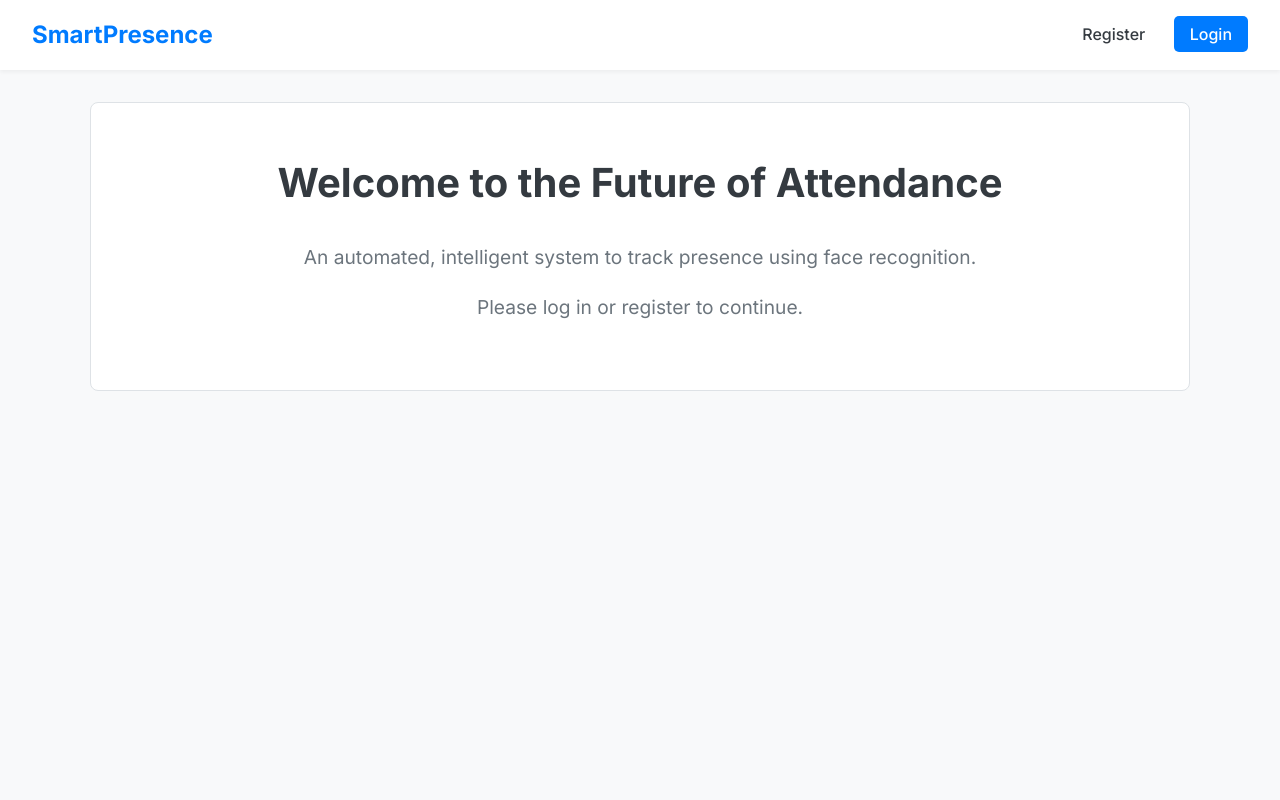
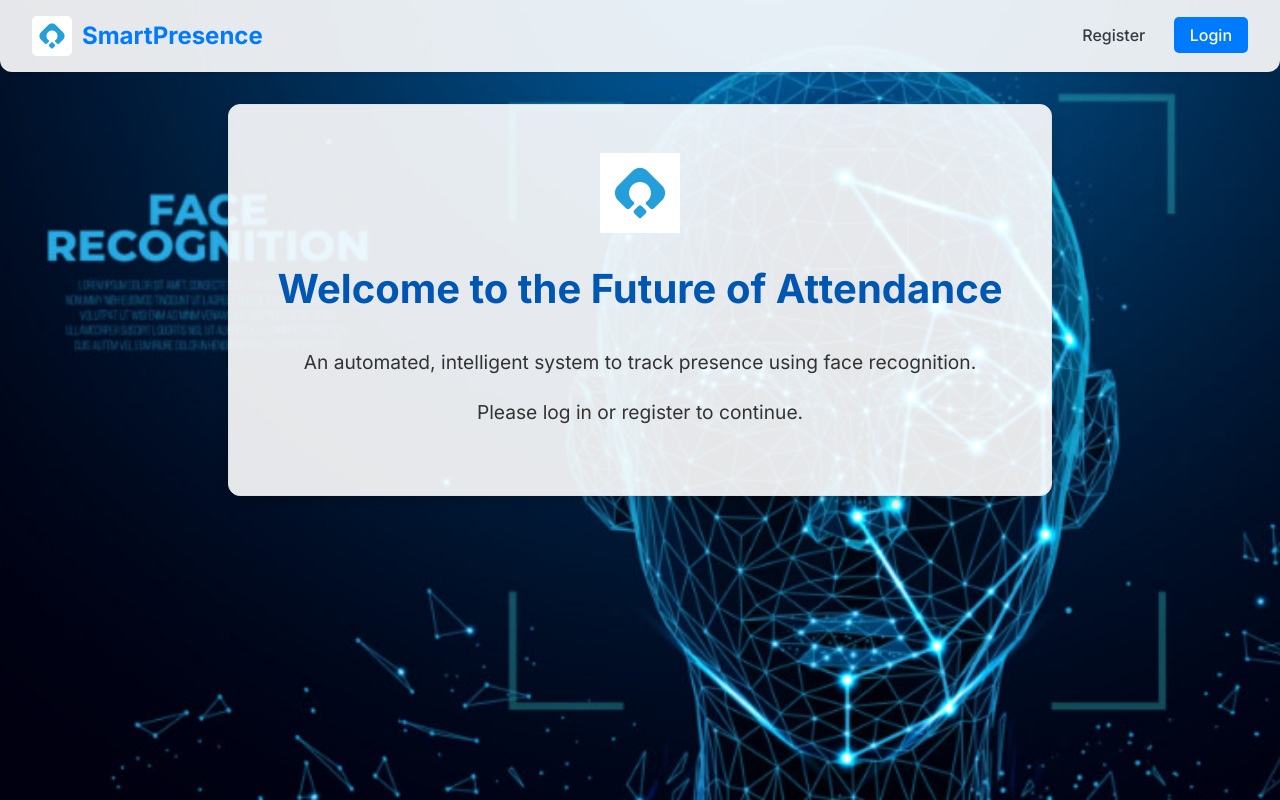
Before and after one commit to San1nn/smart_presence, a FastAPI app: page / in a window 1280 px wide. Run offline with FastAPI, Linux system fonts and the light colour scheme.

Commit message:
Refactor code structure for improved readability and maintainability

```diff
--- a/app/templates/landing.html
+++ b/app/templates/landing.html
@@ -8,27 +8,106 @@
         :root {
             --primary-color: #007bff;
             --primary-hover: #0056b3;
-            --bg-color: #f8f9fa;
             --card-bg: #ffffff;
             --text-color: #343a40;
-            --light-text: #6c757d;
         }
-        body { font-family: 'Inter', sans-serif; line-height: 1.6; margin: 0; padding: 0; background-color: var(--bg-color); color: var(--text-color); }
-        .navbar { background-color: var(--card-bg); padding: 1rem 2rem; box-shadow: 0 2px 4px rgba(0,0,0,0.05); display: flex; justify-content: space-between; align-items: center; }
-        .navbar .logo { font-size: 1.5rem; font-weight: 700; color: var(--primary-color); text-decoration: none; }
-        .navbar .nav-links a { color: var(--text-color); text-decoration: none; margin-left: 1.5rem; font-weight: 500; transition: color 0.3s; }
+        body {
+            font-family: 'Inter', sans-serif;
+            line-height: 1.6;
+            margin: 0;
+            padding: 0;
+            color: var(--text-color);
+            min-height: 100vh;
+            display: flex;
+            flex-direction: column;
+
+            /* --- CORRECTED BACKGROUND IMAGE PATH --- */
+            /* Use the URL path, not the local file system path */
+            background-image: url('/static/images/im.png');
+
+            background-repeat: no-repeat;
+            background-position: center center;
+            background-attachment: fixed;
+            background-size: cover;
+        }
+
+        .navbar {
+            background-color: rgba(255,255,255,0.9);
+            padding: 1rem 2rem;
+            box-shadow: 0 2px 4px rgba(0,0,0,0.05);
+            display: flex;
+            justify-content: space-between;
+            align-items: center;
+            border-radius: 0 0 12px 12px;
+            z-index: 1;
+            position: relative;
+        }
+
+        /* Logo Styles */
+        .navbar .logo { display: flex; align-items: center; text-decoration: none; }
+        .navbar .logo img { height: 40px; margin-right: 10px; border-radius: 5px; } /* Added border-radius */
+        .navbar .logo-text { font-size: 1.5rem; font-weight: 700; color: var(--primary-color); }
+
+        .navbar .nav-links a {
+            color: var(--text-color);
+            text-decoration: none;
+            margin-left: 1.5rem;
+            font-weight: 500;
+            transition: color 0.3s;
+        }
         .navbar .nav-links a:hover { color: var(--primary-color); }
-        .navbar .nav-links .button { background-color: var(--primary-color); color: white; padding: 0.5rem 1rem; border-radius: 5px; transition: background-color 0.3s; }
-        .navbar .nav-links .button:hover { background-color: var(--primary-hover); color: white; }
-        .container { max-width: 1100px; margin: 2rem auto; padding: 0 2rem; }
-        .welcome-banner { background-color: var(--card-bg); padding: 3rem; border-radius: 8px; margin-bottom: 2rem; text-align: center; border: 1px solid #dee2e6;}
-        .welcome-banner h1 { margin-top: 0; font-size: 2.5rem; }
-        .welcome-banner p { font-size: 1.2rem; color: var(--light-text); }
+        .navbar .nav-links .button {
+            background-color: var(--primary-color);
+            color: white;
+            padding: 0.5rem 1rem;
+            border-radius: 5px;
+            transition: background-color 0.3s;
+        }
+        .navbar .nav-links .button:hover {
+            background-color: var(--primary-hover);
+            color: white;
+        }
+
+        .container { max-width: 1100px; margin: 2rem auto; padding: 0 2rem; position: relative; z-index: 1; }
+        .welcome-banner {
+            background-color: rgba(255, 255, 255, 0.9);
+            padding: 3rem;
+            border-radius: 12px;
+            margin-bottom: 2rem;
+            text-align: center;
+            border: 1px solid #dee2e6;
+            box-shadow: 0 6px 12px rgba(0,0,0,0.15);
+            animation: fadeIn 1.2s ease-in-out;
+        }
+        .welcome-banner h1 {
+            margin-top: 0;
+            font-size: 2.5rem;
+            color: var(--primary-hover);
+        }
+        .welcome-banner p {
+            font-size: 1.2rem;
+            color: #333;
+        }
+        .welcome-banner .logo-in-banner {
+             height: 80px; /* Larger logo inside the banner */
+             margin-bottom: 1rem;
+        }
+
+        /* Fade-in effect */
+        @keyframes fadeIn {
+            from { opacity: 0; transform: translateY(20px); }
+            to { opacity: 1; transform: translateY(0); }
+        }
     </style>
 </head>
-<body>
+<body> <!-- The `background` attribute on the body tag is deprecated. The CSS `background-image` is the correct way. -->
+
     <nav class="navbar">
-        <a href="/" class="logo">SmartPresence</a>
+        <a href="/" class="logo">
+            <!-- Use the URL path for the navbar logo -->
+            <img src="/static/images/logo.jpeg" alt="SmartPresence Logo">
+            <span class="logo-text">SmartPresence</span>
+        </a>
         <div class="nav-links">
             <a href="/auth/register">Register</a>
             <a href="/auth/login" class="button">Login</a>
@@ -36,6 +115,9 @@
     </nav>
     <div class="container">
         <div class="welcome-banner">
+            <!-- --- CORRECTED LOGO IMAGE PATH --- -->
+            <!-- Use the URL path, not the local file system path -->
+            <img class="logo-in-banner" src="/static/images/logo.jpeg" alt="Company Logo">
             <h1>Welcome to the Future of Attendance</h1>
             <p>An automated, intelligent system to track presence using face recognition.</p>
             <p>Please log in or register to continue.</p>
--- a/main.py
+++ b/main.py
@@ -1,6 +1,7 @@
 from fastapi import FastAPI, Request, Depends
 from fastapi.responses import HTMLResponse, RedirectResponse
 from fastapi.templating import Jinja2Templates
+from fastapi.staticfiles import StaticFiles  # This import was already correct
 from sqlalchemy.orm import Session
 from typing import Optional
 import os
@@ -9,13 +10,19 @@ from app.database import connection
 from app.database.connection import get_db
 from app.models import attendance as models
 from app.routes import attendance, face_recognition, auth
-# Import the new dependency from auth_service
 from app.services.auth_service import try_get_current_user
 from app.config import HAAR_CASCADE_PATH
 
 templates = Jinja2Templates(directory="app/templates")
 models.Base.metadata.create_all(bind=connection.engine)
 app = FastAPI(title="Smart Presence")
+
+# --- MOUNT STATIC DIRECTORY (THIS IS THE FIX) ---
+# This line tells FastAPI that any URL starting with "/static"
+# should be served from the "app/static" folder on your disk.
+# It should be placed after `app = FastAPI(...)` and before your routes.
+app.mount("/static", StaticFiles(directory="app/static"), name="static")
+
 
 # Include Routers
 app.include_router(auth.router)
```
Also changed, not shown: app/static/images/im.png (added).
